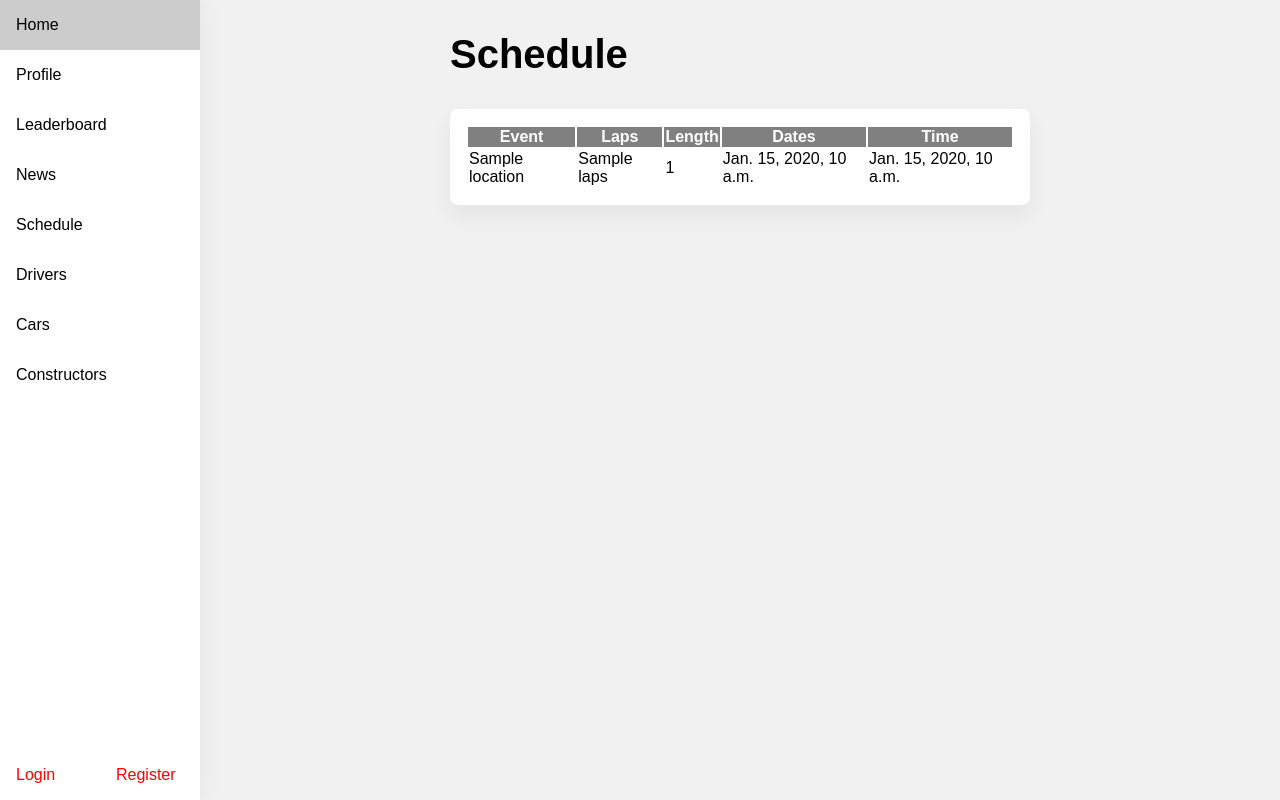
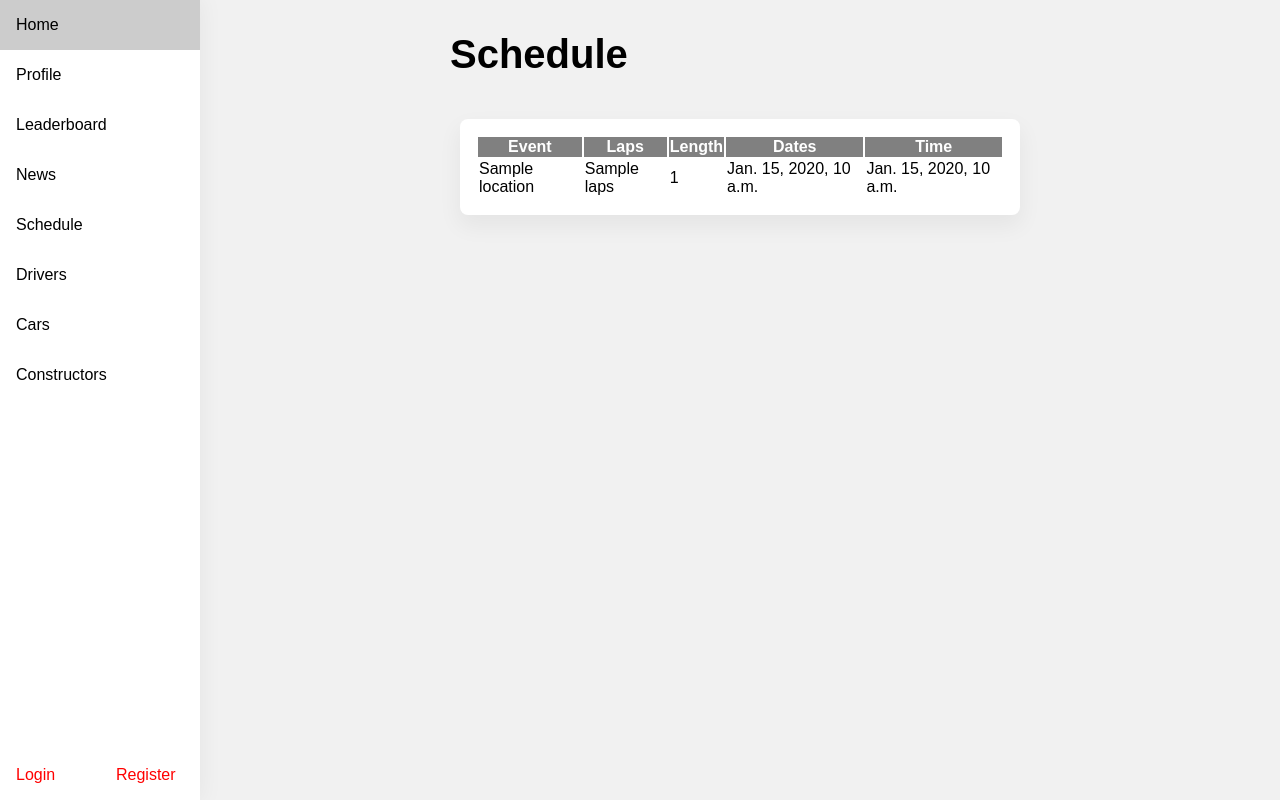
Before and after one commit to farz-1/WAD, a Django app: template templates/for1/schedule/schedule.html in a window 1280 px wide. Run offline with Django 3.2, Linux system fonts and the light colour scheme; the template is opened without the code that fills it: most values are stand-ins (such as "Sample title", 1, 10 or a date in 2020).

Commit message:
Apply minor style changes

```diff
--- a/templates/for1/leaderboard/leaderboard.html
+++ b/templates/for1/leaderboard/leaderboard.html
@@ -8,7 +8,8 @@
 
 <h1>Leaderboard</h1>
 
-<div class="card">
+<div class="flex">
+<div class="card m-2 w-100">
 
     <table class="TablePage" width="100%">
         <tr id="TableHeaders">
@@ -34,4 +35,5 @@
     </table>
 
 </div>
+</div>
 {% endblock %}
--- a/templates/for1/schedule/schedule.html
+++ b/templates/for1/schedule/schedule.html
@@ -8,7 +8,9 @@
 
 <h1>Schedule</h1>
 
-<div class="card">
+<div class="flex">
+<div class="card m-2 w-100">
+
     <table class="TablePage" width="100%">
         <tr id="TableHeaders">
             <th>Event</th>
@@ -38,4 +40,5 @@
         {% endfor %}
     </table>
 </div>
+</div>
 {% endblock %}
```
